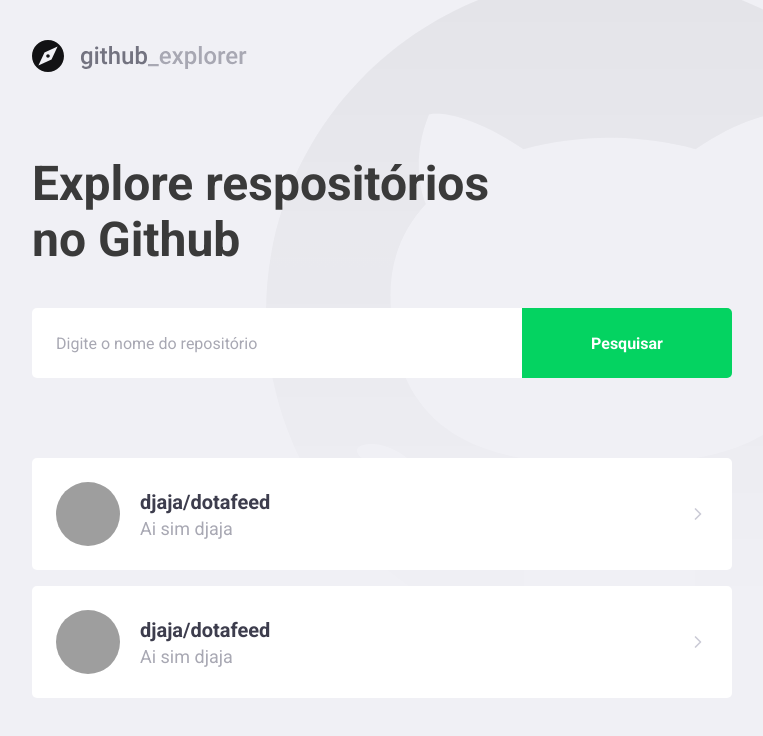
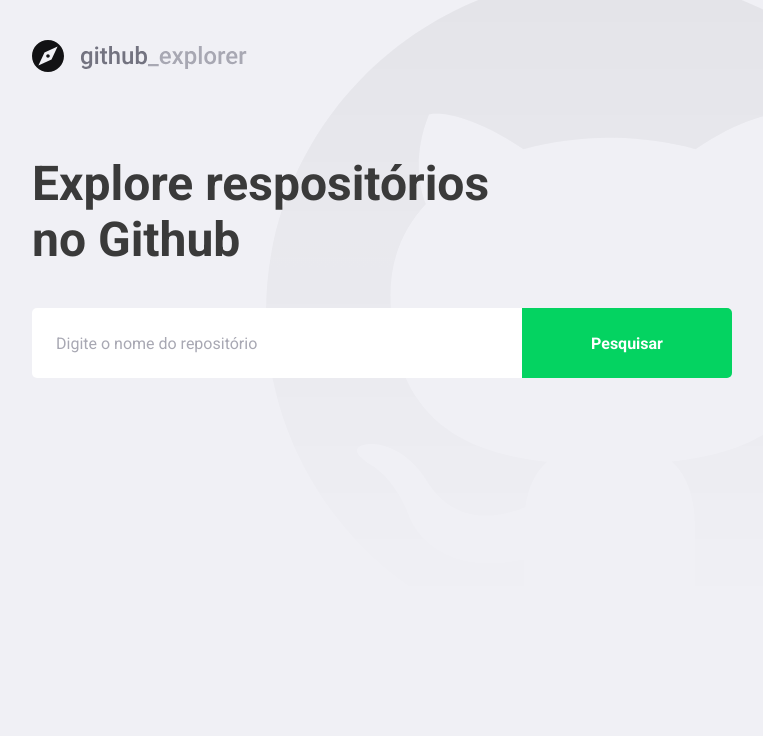
Before and after one commit to brunocmo/GS_modulo06, a React (Create React App) app: page / in a window 1280 px wide. Shown: the top 736 px of the page, without its empty margins (148-911 px from the left). Built offline with nearby package versions, Linux system fonts and the light colour scheme; grey boxes are pictures that could not be loaded.

Commit message:
Conecting API

```diff
--- a/package.json
+++ b/package.json
@@ -10,6 +10,7 @@
     "@types/node": "^12.0.0",
     "@types/react": "^16.9.0",
     "@types/react-dom": "^16.9.0",
+    "axios": "^0.19.2",
     "eslint": "6.6.0",
     "polished": "^3.6.3",
     "react": "^16.13.1",
--- a/src/pages/Dashboard/index.tsx
+++ b/src/pages/Dashboard/index.tsx
@@ -1,47 +1,66 @@
-import React from 'react';
+import React, { useState, FormEvent } from 'react';
 import { FiChevronRight } from 'react-icons/fi';
+import api from '../../services/api';
 
 import logoImg from '../../assets/logo_github.svg';
 
 import { Title, Form, Repositories } from './styles';
 
+interface Repository {
+  full_name: string;
+  description: string;
+  owner: {
+    login: string;
+    avatar_url: string;
+  };
+}
+
 const Dashboard: React.FC = () => {
+  const [newRepo, setNewRepo] = useState('');
+  const [repositories, setRepositories] = useState<Repository[]>([]);
+
+  async function handleAddRepository(
+    event: FormEvent<HTMLFormElement>,
+  ): Promise<void> {
+    event.preventDefault();
+
+    const response = await api.get<Repository>(`repos/${newRepo}`);
+
+    const repository = response.data;
+
+    setRepositories([...repositories, repository]);
+    setNewRepo('');
+  }
+
   return (
     <>
       <img src={logoImg} alt="Github Explorer" />
       <Title>Explore respositórios no Github</Title>
 
-      <Form>
-        <input placeholder="Digite o nome do repositório" />
+      <Form onSubmit={handleAddRepository}>
+        <input
+          value={newRepo}
+          onChange={(e) => setNewRepo(e.target.value)}
+          placeholder="Digite o nome do repositório"
+        />
         <button type="submit">Pesquisar</button>
       </Form>
 
       <Repositories>
-        <a href="teste">
+        {repositories.map((repository) => (
+          <a key={repository.full_name} href="teste">
             <img
-            src="https://cdn.discordapp.com/attachments/281283408779411456/712390101568847963/djair.png"
-            alt="Djair"
+              src={repository.owner.avatar_url}
+              alt={repository.owner.login}
             />
             <div>
-            <strong>djaja/dotafeed</strong>
-            <p>Ai sim djaja</p>
+              <strong>{repository.full_name}</strong>
+              <p>{repository.description}</p>
             </div>
 
             <FiChevronRight size={20} />
           </a>
-
-        <a href="teste">
-          <img
-            src="https://cdn.discordapp.com/attachments/281283408779411456/712390101568847963/djair.png"
-            alt="Djair"
-          />
-          <div>
-            <strong>djaja/dotafeed</strong>
-            <p>Ai sim djaja</p>
-          </div>
-
-          <FiChevronRight size={20} />
-        </a>
+        ))}
       </Repositories>
     </>
   );
--- a/src/pages/Dashboard/styles.ts
+++ b/src/pages/Dashboard/styles.ts
@@ -76,7 +76,8 @@
     }
 
     div {
-      margin-left: 20px;
+      margin: 0 16px;
+      flex: 1;
 
       strong {
         font-size: 20px;
--- /dev/null
+++ b/src/services/api.ts
@@ -0,0 +1,7 @@
+import axios from 'axios';
+
+const api = axios.create({
+  baseURL: 'https://api.github.com',
+});
+
+export default api;
```
Also changed, not shown: .eslintrc.json, 1 other file (tests, documents, lock files or other folders). Lines whose indentation alone changed are shown as unchanged.
